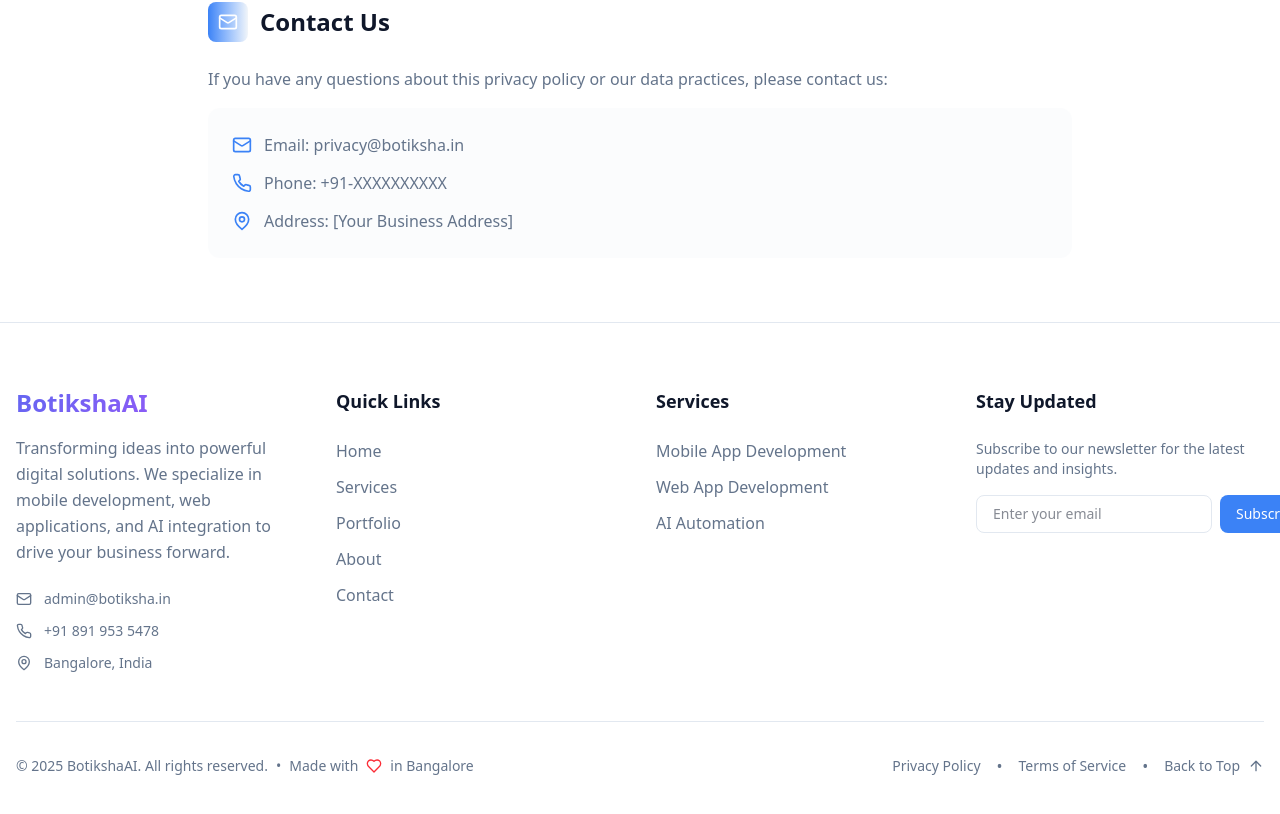
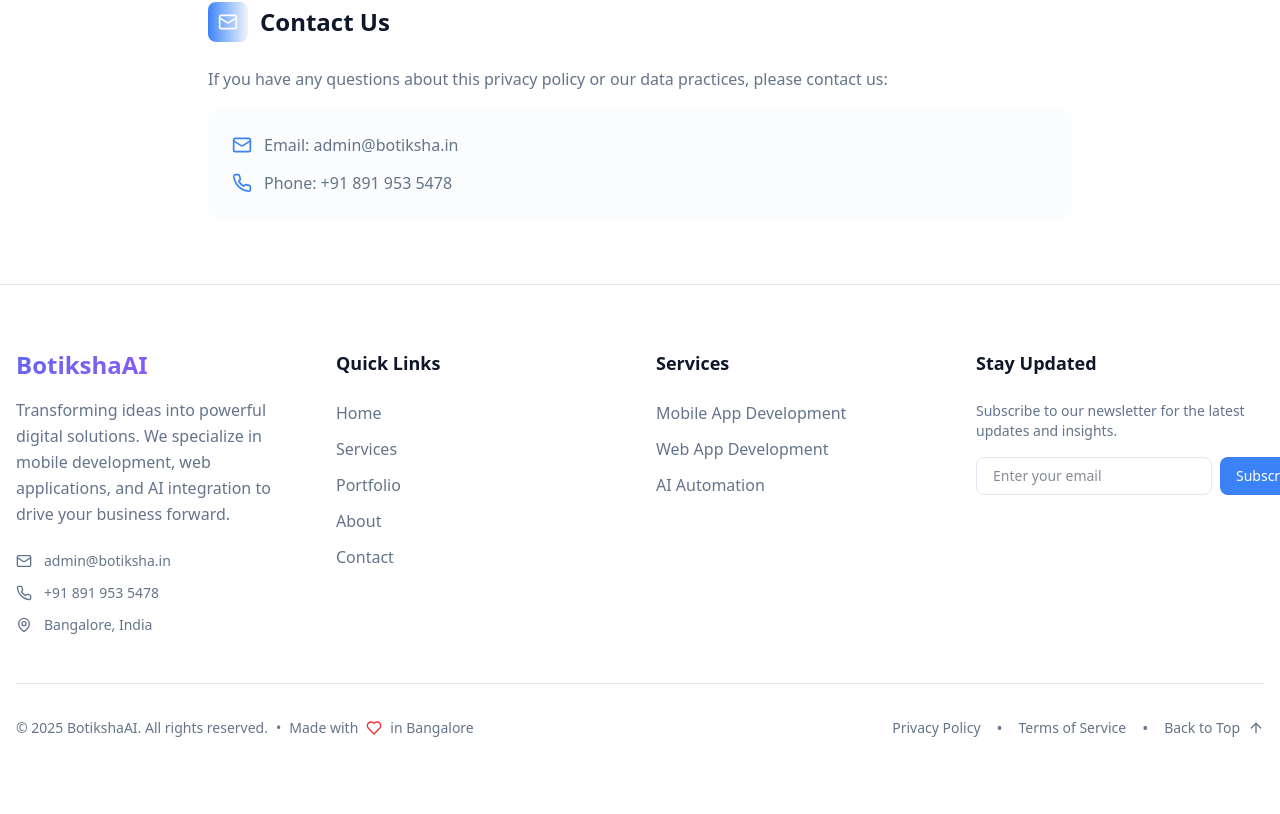
Before and after one commit to RajaKalavala/nextjs-cursor-template, a Next.js app: page /privacy-policy in a window 1280 px wide. Shown: the part 3675-4489 px from the top of the page. Built offline with nearby package versions, Linux system fonts and the light colour scheme.

Commit message:
update privacy-policy

```diff
--- a/src/app/privacy-policy/privacy-policy-content.tsx
+++ b/src/app/privacy-policy/privacy-policy-content.tsx
@@ -324,15 +324,11 @@ export function PrivacyPolicyContent() {
                 <div className="bg-muted/50 rounded-xl p-6 space-y-3">
                   <div className="flex items-center gap-3">
                     <Mail className="w-5 h-5 text-primary" />
-                    <span>Email: privacy@botiksha.in</span>
+                    <span>Email: admin@botiksha.in</span>
                   </div>
                   <div className="flex items-center gap-3">
                     <Phone className="w-5 h-5 text-primary" />
-                    <span>Phone: +91-XXXXXXXXXX</span>
-                  </div>
-                  <div className="flex items-center gap-3">
-                    <MapPin className="w-5 h-5 text-primary" />
-                    <span>Address: [Your Business Address]</span>
+                    <span>Phone: +91 891 953 5478</span>
                   </div>
                 </div>
               </div>
```
